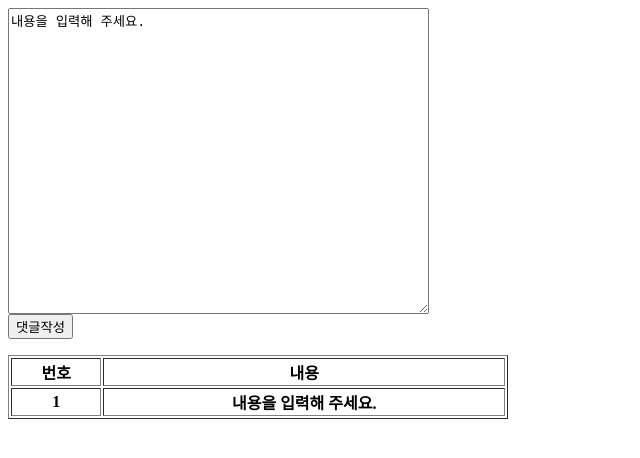
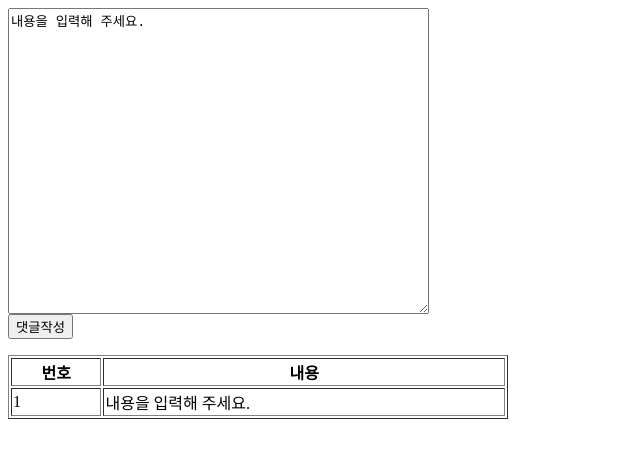
Before and after one commit to hummingbird26/test01, a plain HTML site: page index.html in a window 1280 px wide. Both pictures are taken after a click on the button "댓글작성". Shown: the whole page, without its empty margins (0-640 px from the left). Drawn offline with nearby package versions, Linux system fonts and the light colour scheme.

Commit message:
기말과제

```diff
--- a/index.html
+++ b/index.html
@@ -4,16 +4,23 @@
 	<HEAD>
 		<meta http-equiv="Content-Type" content="text/html; charset=UTF-8" />
 
-		<script src= "http://ajax.googleapis.com/ajax/libs/jquery/1.4.2/jquery.min.js"></script>
+
 
 		<script>
             var i = 1;
 
 			function createripple(){
                 console.log(i);
-                var textarea = $("#ripple").val();
-                console.log(textarea);
-				$("#test").append("<tr><th>"+i+"</th><th>"+textarea+"</th></tr>");
+                var textarea = document.getElementById("ripple");
+                var rtext = textarea.value
+                console.log(rtext);
+
+				mytable = document.getElementById('test');
+                row = mytable.insertRow(mytable.rows.length);
+                cell1 = row.insertCell(0);
+                cell2 = row.insertCell(1);
+                cell1.innerHTML = i;
+                cell2.innerHTML = rtext;
                 i = i+1;
 			}
 
```
